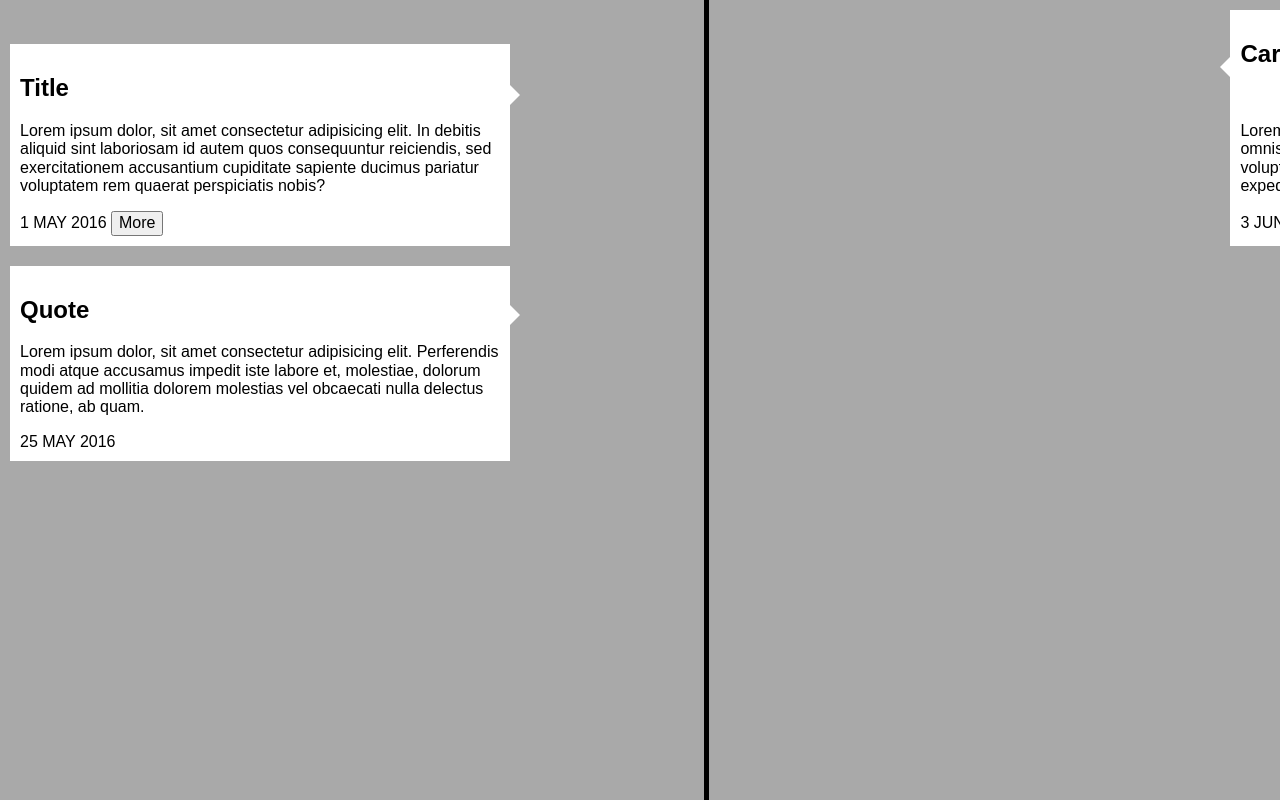
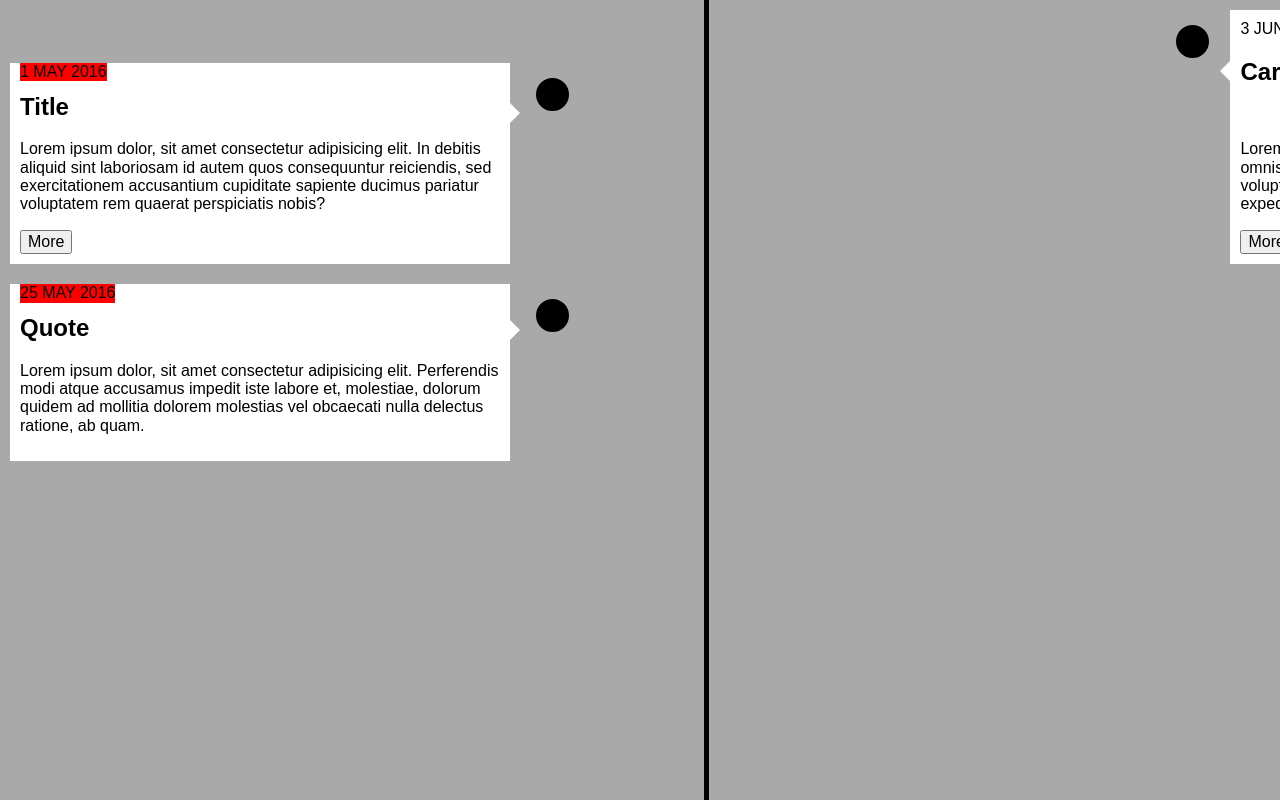
Before and after one commit to slcushing/vertical-timeline, a plain HTML site: page index.html in a window 1280 px wide. Shown: the top 800 px of the page. Drawn offline with Linux system fonts and the light colour scheme.

Commit message:
Circles Added to Midline

```diff
--- a/index.html
+++ b/index.html
@@ -12,26 +12,26 @@
 <div class = "timeline">
     <div class="left-column">
         <div class="content">
+            <div class="date">1 MAY 2016</div>
             <h2>Title</h2>
             <p>Lorem ipsum dolor, sit amet consectetur adipisicing elit. In debitis aliquid sint laboriosam id autem quos consequuntur reiciendis, sed exercitationem accusantium cupiditate sapiente ducimus pariatur voluptatem rem quaerat perspiciatis nobis?</p>
-            <date>1 MAY 2016</date>
             <button>More</button>
         </div>
     </div>
     <div class="right-column">
         <div class="content">
+            <div class="date">3 JUN 2016</div>
             <h2>Card Title</h2>
             <a> <img/> </a>
             <p>Lorem ipsum dolor sit amet consectetur, adipisicing elit. Ducimus omnis amet incidunt in, aliquam sint quasi dicta dolorem, voluptatum, et adipisci odit ab praesentium! Error aut natus iure expedita temporibus?</p>
-            <date>3 JUN 2016</date>
             <button>More</button>
         </div>
     </div>
     <div class = "left-column">
         <div class="content">
+            <div class="date"> 25 MAY 2016</div>
             <h2>Quote</h2>
             <p>Lorem ipsum dolor, sit amet consectetur adipisicing elit. Perferendis modi atque accusamus impedit iste labore et, molestiae, dolorum quidem ad mollitia dolorem molestias vel obcaecati nulla delectus ratione, ab quam.</p>
-            <date>25 MAY 2016</date>
         </div>
     </div>
 </div>
--- a/scss/main.scss
+++ b/scss/main.scss
@@ -19,8 +19,20 @@ body {
     top: 0;
     bottom: 0;
     left: 55%;
+}
 
-}
+.left-column > .content::after {
+    content: '';
+    position: absolute;
+    width: 25px;
+    height: 25px;
+    right: -59px;
+    background-color:black;
+    border: 4px solid black;
+    top: 15px;
+    border-radius: 50%;
+    z-index: 1;
+  }
 
 .left-column {
     position: relative;
@@ -67,9 +79,37 @@ body {
     top: 20%;
 }
 
+.right-column > .content::after {
+    content: '';
+    position: absolute;
+    width: 25px;
+    height: 25px;
+    left: -54px;
+    background-color:black;
+    border: 4px solid black;
+    top: 15px;
+    border-radius: 50%;
+    z-index: 1;
+  }
+
+.timeline > .left-column > .content > .date {
+    position:absolute;
+    top: 0;
+    width: auto;
+    background-color: red;
+}
 
 
-p {
-    position:relative;
-    justify-content: center;
-}
+
+
+
+
+// .content > p::before {
+//     content: '';
+//     position: absolute;
+//     width: 3px;
+//     background-color: black;
+//     top:0;
+//     bottom:0;
+//     left: 50%;
+// }
```
Also changed, not shown: css/main.css.
